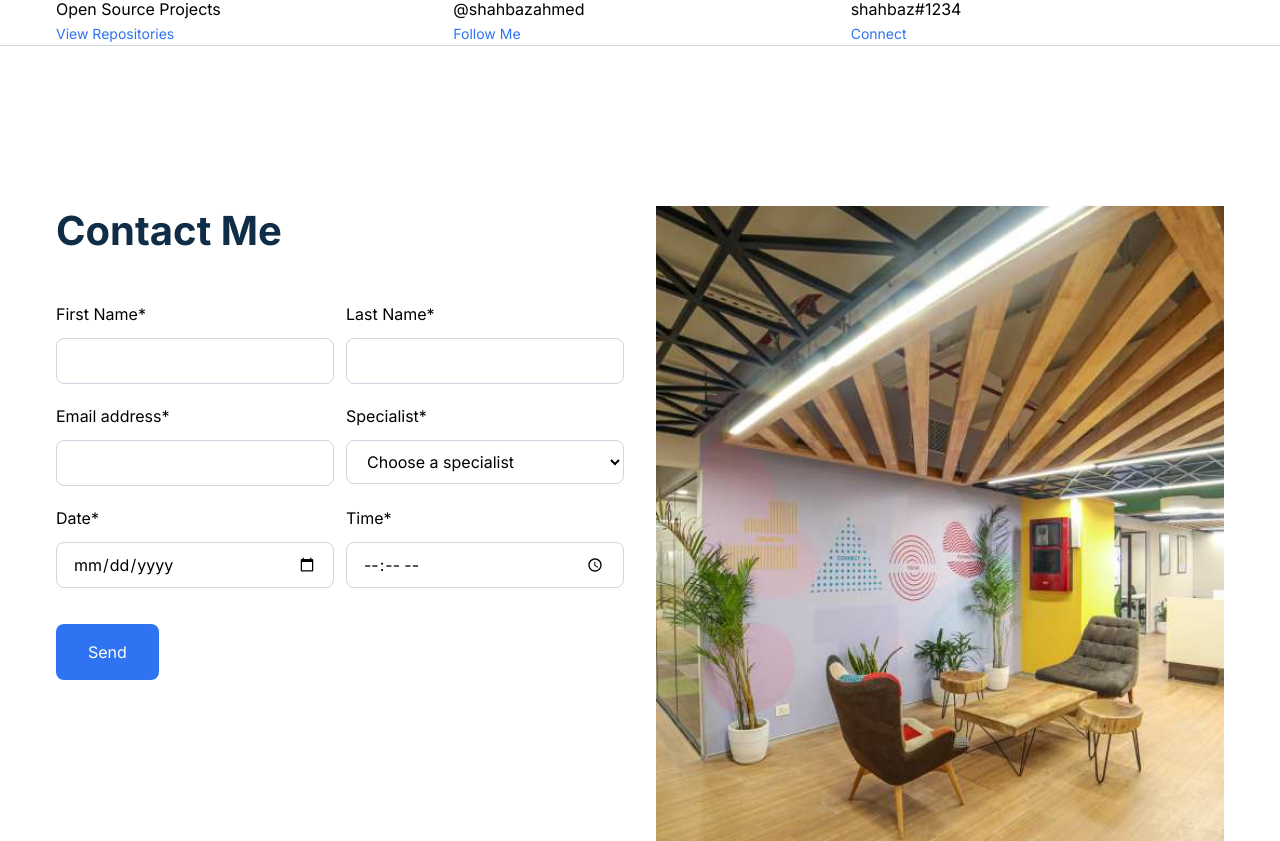
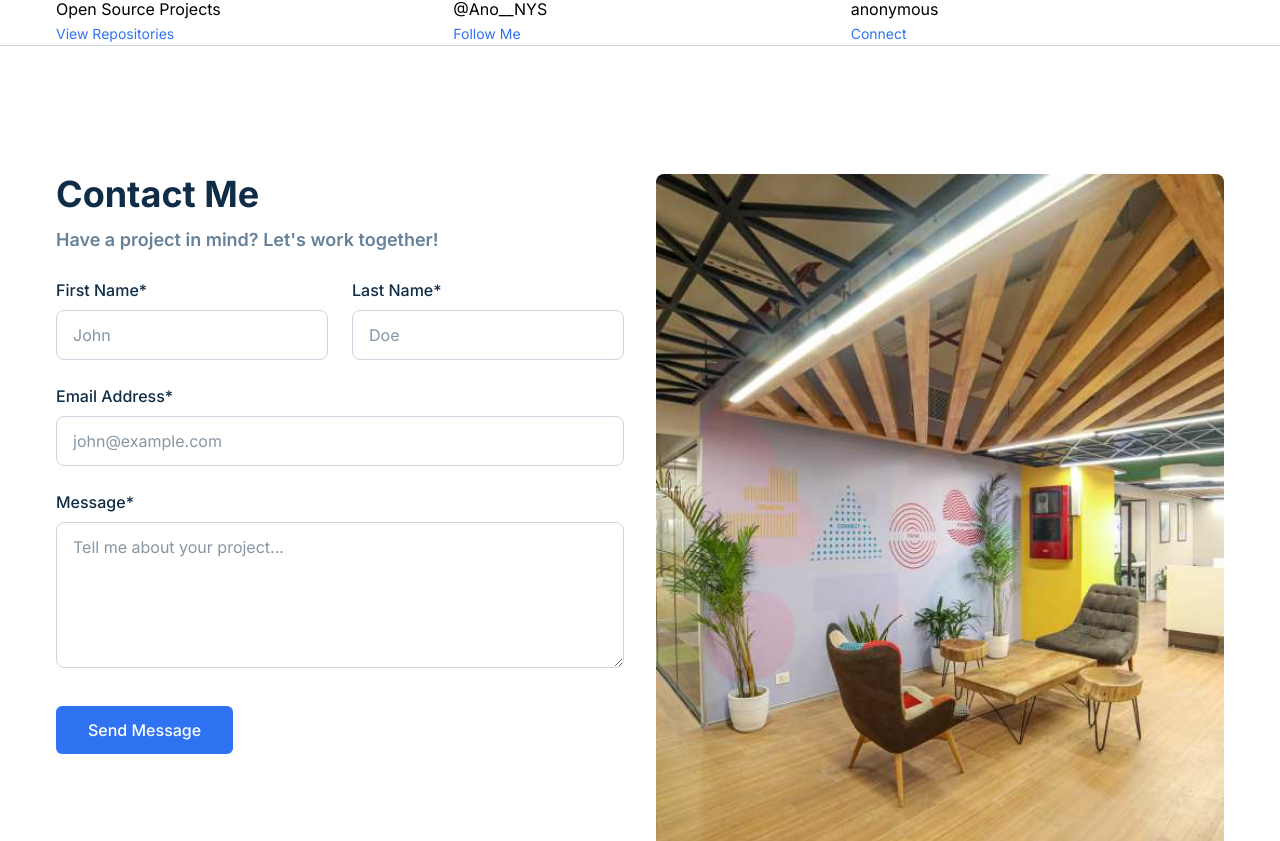
Before and after one commit to python1139141-alt/shahbaz-portfolio, a Next.js app: page /contact in a window 1280 px wide. Shown: the part 812-1653 px from the top of the page. Built offline with nearby package versions, Linux system fonts and the light colour scheme.

Commit message:
Update contact form and social media handles

```diff
--- a/src/components/Contact/ContactInfo/index.tsx
+++ b/src/components/Contact/ContactInfo/index.tsx
@@ -62,8 +62,8 @@ const ContactInfo = () => {
               </div>
               <div>
                 <span className='text-midnight_text dark:text-white text-xl font-bold'>Twitter</span>
-                <p className='text-DeepOcean font-normal text-base pt-2 dark:text-white/50'>@shahbazahmed</p>
-                <Link href='https://twitter.com/shahbazahmed' target='_blank' className='text-primary text-sm hover:underline'>Follow Me</Link>
+                <p className='text-DeepOcean font-normal text-base pt-2 dark:text-white/50'>@Ano__NYS</p>
+                <Link href='https://twitter.com/Ano__NYS' target='_blank' className='text-primary text-sm hover:underline'>Follow Me</Link>
               </div>
             </div>
 
@@ -74,7 +74,7 @@ const ContactInfo = () => {
               </div>
               <div>
                 <span className='text-midnight_text dark:text-white text-xl font-bold'>Discord</span>
-                <p className='text-DeepOcean font-normal text-base pt-2 dark:text-white/50'>shahbaz#1234</p>
+                <p className='text-DeepOcean font-normal text-base pt-2 dark:text-white/50'>anonymous</p>
                 <Link href='#' className='text-primary text-sm hover:underline'>Connect</Link>
               </div>
             </div>
--- a/src/components/Contact/Form/index.tsx
+++ b/src/components/Contact/Form/index.tsx
@@ -1,123 +1,139 @@
-import React from 'react'
-import Link from 'next/link'
+'use client'
+import React, { useState } from 'react'
 import Image from 'next/image'
 import { getImgPath } from '@/utils/image'
 
 const ContactForm = () => {
+  const [status, setStatus] = useState('')
+
+  const handleSubmit = async (e: React.FormEvent<HTMLFormElement>) => {
+    e.preventDefault()
+    const form = e.currentTarget
+    const data = new FormData(form)
+
+    try {
+      const response = await fetch('https://formspree.io/f/xanyygkl', {
+        method: 'POST',
+        body: data,
+        headers: {
+          'Accept': 'application/json'
+        }
+      })
+
+      if (response.ok) {
+        setStatus('success')
+        form.reset()
+        setTimeout(() => setStatus(''), 3000)
+      } else {
+        setStatus('error')
+      }
+    } catch (error) {
+      setStatus('error')
+    }
+  }
+
   return (
-    <>
-      <section className='dark:bg-darkmode md:pb-24 pb-16'>
+    <section className='dark:bg-darkmode pt-8 pb-16'>
       <div className='container mx-auto max-w-6xl px-4'>
-          <div className='grid md:grid-cols-12 grid-cols-1 gap-8'>
-            <div className='col-span-6'>
-              <h2 className='max-w-72 text-[40px] leading-tight font-bold mb-9 text-midnight_text dark:text-white'>
+        <div className='grid grid-cols-12 gap-8'>
+          <div className='lg:col-span-6 col-span-12'>
+            <div className='pb-6'>
+              <h2 className='text-midnight_text dark:text-white text-4xl font-bold pb-3'>
                 Contact Me
               </h2>
-              <form className='flex flex-wrap w-full m-auto justify-between'>
-                <div className='sm:flex gap-3 w-full'>
-                  <div className='mx-0 my-2.5 flex-1'>
-                    <label
-                      htmlFor='first-name'
-                      className='pb-3 inline-block text-base'>
+              <p className='text-grey dark:text-white/70 text-lg font-semibold'>
+                Have a project in mind? Let's work together!
+              </p>
+            </div>
+
+            <form onSubmit={handleSubmit}>
+              <div className='grid grid-cols-1 md:grid-cols-2 gap-6'>
+                <div>
+                  <label className='text-midnight_text dark:text-white text-base font-medium block mb-2'>
                     First Name*
                   </label>
                   <input
-                      className='w-full text-base px-4 rounded-lg py-2.5 border-border dark:border-dark_border border-solid dark:text-white  dark:bg-darkmode border transition-all duration-500 focus:border-primary dark:focus:border-primary focus:border-solid focus:outline-0'
                     type='text'
+                    name='firstName'
+                    required
+                    className='w-full px-4 py-3 rounded-lg border border-border dark:border-dark_border bg-transparent text-midnight_text dark:text-white focus:outline-none focus:border-primary'
+                    placeholder='John'
                   />
                 </div>
-                  <div className='mx-0 my-2.5 flex-1'>
-                    <label
-                      htmlFor='last-name'
-                      className='pb-3 inline-block text-base'>
+
+                <div>
+                  <label className='text-midnight_text dark:text-white text-base font-medium block mb-2'>
                     Last Name*
                   </label>
                   <input
-                      className='w-full text-base px-4 py-2.5 rounded-lg border-border dark:border-dark_border border-solid dark:text-white  dark:bg-darkmode border transition-all duration-500 focus:border-primary dark:focus:border-primary focus:border-solid focus:outline-0'
                     type='text'
+                    name='lastName'
+                    required
+                    className='w-full px-4 py-3 rounded-lg border border-border dark:border-dark_border bg-transparent text-midnight_text dark:text-white focus:outline-none focus:border-primary'
+                    placeholder='Doe'
                   />
                 </div>
               </div>
-                <div className='sm:flex gap-3 w-full'>
-                  <div className='mx-0 my-2.5 flex-1'>
-                    <label
-                      htmlFor='email'
-                      className='pb-3 inline-block text-base'>
-                      Email address*
+
+              <div className='mt-6'>
+                <label className='text-midnight_text dark:text-white text-base font-medium block mb-2'>
+                  Email Address*
                 </label>
                 <input
                   type='email'
-                      className='w-full text-base px-4 py-2.5 rounded-lg border-border dark:border-dark_border border-solid dark:text-white  dark:bg-darkmode border transition-all duration-500 focus:border-primary dark:focus:border-primary focus:border-solid focus:outline-0'
+                  name='email'
+                  required
+                  className='w-full px-4 py-3 rounded-lg border border-border dark:border-dark_border bg-transparent text-midnight_text dark:text-white focus:outline-none focus:border-primary'
+                  placeholder='john@example.com'
                 />
               </div>
-                  <div className='mx-0 my-2.5 flex-1'>
-                    <label
-                      htmlFor='Specialist'
-                      className='pb-3 inline-block text-base'>
-                      Specialist*
+
+              <div className='mt-6'>
+                <label className='text-midnight_text dark:text-white text-base font-medium block mb-2'>
+                  Message*
                 </label>
-                    <select className='w-full text-base px-4 py-2.5 rounded-lg border-border dark:text-white border-solid dark:bg-darkmode border transition-all duration-500 focus:border-primary dark:focus:border-primary dark:border-dark_border focus:border-solid focus:outline-0'>
-                      <option value=''>Choose a specialist</option>
-                      <option value='Baking &amp; Pastry'>
-                        Choose a specialist
-                      </option>
-                      <option value='Exotic Cuisine'>Exotic Cuisine</option>
-                      <option value='French Desserts'>French Desserts</option>
-                      <option value='Seafood &amp; Wine'>
-                        Choose a specialist
-                      </option>
-                    </select>
-                  </div>
-                </div>
-                <div className='sm:flex gap-3 w-full'>
-                  <div className='mx-0 my-2.5 flex-1'>
-                    <label
-                      htmlFor='date'
-                      className='pb-3 inline-block text-base'>
-                      Date*
-                    </label>
-                    <input
-                      className='w-full text-base px-4 rounded-lg  py-2.5 outline-hidden dark:text-white dark:bg-darkmode border-border border-solid border transition-all duration-500 focus:border-primary dark:focus:border-primary dark:border-dark_border focus:border-solid focus:outline-0'
-                      type='date'
+                <textarea
+                  name='message'
+                  required
+                  rows={5}
+                  className='w-full px-4 py-3 rounded-lg border border-border dark:border-dark_border bg-transparent text-midnight_text dark:text-white focus:outline-none focus:border-primary'
+                  placeholder='Tell me about your project...'
                 />
               </div>
-                  <div className='mx-0 my-2.5 flex-1'>
-                    <label
-                      htmlFor='time'
-                      className='pb-3 inline-block text-base'>
-                      Time*
-                    </label>
-                    <input
-                      className='w-full text-base px-4 rounded-lg py-2.5 border-border outline-hidden dark:text-white dark:bg-darkmode border-solid border transition-all duration-500 focus:border-primary dark:focus:border-primary dark:border-dark_border focus:border-solid focus:outline-0'
-                      type='time'
-                    />
+
+              {status === 'success' && (
+                <div className='mt-4 p-4 bg-success/20 text-success rounded-lg'>
+                  Thanks! Your message has been sent successfully.
                 </div>
+              )}
+
+              {status === 'error' && (
+                <div className='mt-4 p-4 bg-red-500/20 text-red-500 rounded-lg'>
+                  Oops! Something went wrong. Please try again.
                 </div>
-                <div className='mx-0 my-2.5 w-full'>
-                  <Link
-                    href='#'
-                    className='bg-primary rounded-lg text-white py-4 px-8 mt-4 inline-block hover:bg-blue-700'
-                    type='submit'>
-                    Send
-                  </Link>
-                </div>
+              )}
+
+              <button
+                type='submit'
+                className='mt-8 py-3 px-8 bg-primary text-white rounded-md hover:bg-blue-700 transition duration-300 font-medium'>
+                Send Message
+              </button>
             </form>
           </div>
-            <div className='col-span-6'>
+
+          <div className='lg:col-span-6 col-span-12'>
             <Image
               src={getImgPath('/images/contact-page/contact.jpg')}
               alt='Contact'
-                width={1300}
-                height={0}
+              className='rounded-lg w-full h-full object-cover'
+              width={600}
+              height={600}
               quality={100}
-                style={{ width: '100%', height: 'auto' }}
-                className='bg-no-repeat bg-contain'
             />
           </div>
         </div>
       </div>
     </section>
-    </>
   )
 }
 
```
Lines whose indentation alone changed are shown as unchanged.
